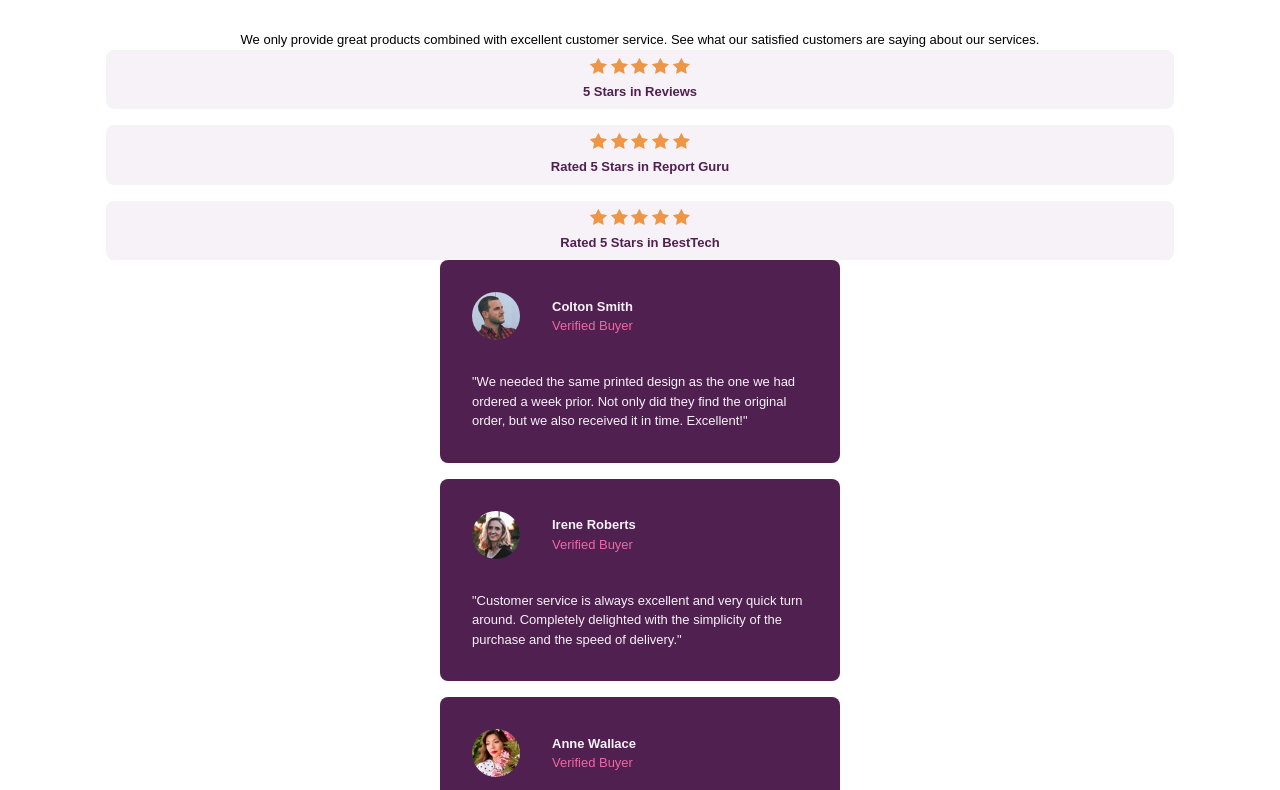
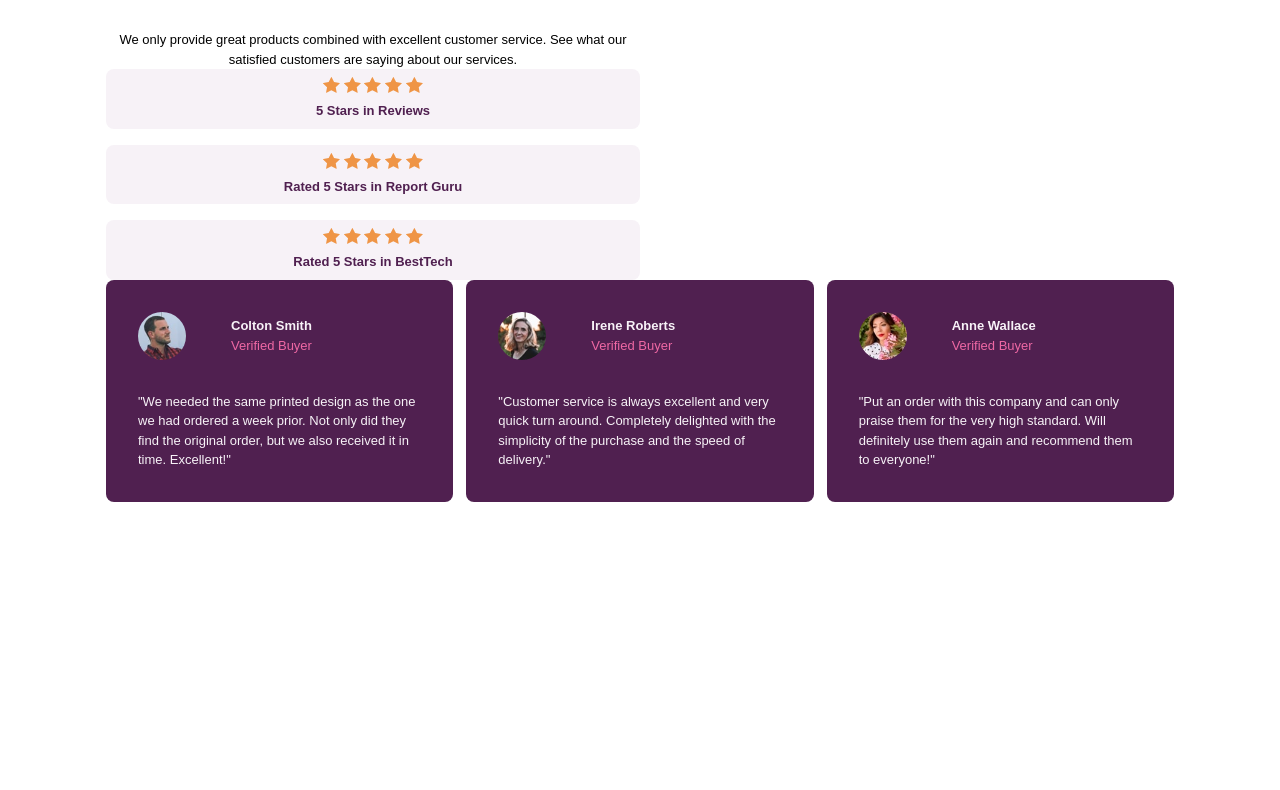
Before and after one commit to Golgariet/iCards, a website: page index.html in a window 1280 px wide. Shown: the part 290-1080 px from the top of the page. After the commit the page ends 800 px from the top, so only its background shows below. Drawn offline with Linux system fonts and the light colour scheme.

Commit message:
fixes 1.2

```diff
--- a/SCSS/base/_global.scss
+++ b/SCSS/base/_global.scss
@@ -20,3 +20,29 @@
 .lead {
     font-size: var(--fs-base-500);
 }
+
+// layout
+
+main {
+
+    @media(min-width: 50em) {
+        display:grid;
+        grid-template-columns: 1fr 1fr;
+    }
+
+}
+
+.intro {
+    grid-column: 1 / 2;
+
+}
+
+.ratngs {
+    grid-column: 2 / 3;
+
+}
+
+.quotes {
+    grid-column: 1 / -1;
+
+}
--- a/SCSS/base/_utilities.scss
+++ b/SCSS/base/_utilities.scss
@@ -10,6 +10,11 @@
 
 .split {
     display: flex;
+    flex-direction: column;
+    gap: 1em;
+    @media (min-width: 50em) {
+        flex-direction: row;
+    }
 }
 
 .center {
--- a/SCSS/components/_quotes.scss
+++ b/SCSS/components/_quotes.scss
@@ -12,7 +12,9 @@
         border-radius: var(--border-radius);
         padding: 2rem;
         max-width: 25rem;
-        margin: 0 auto;
+        margin-left: auto;
+        margin-right: auto;
+        height: 100%;
     }
 
     img {
--- a/index.html
+++ b/index.html
@@ -7,8 +7,9 @@
     <link rel="stylesheet" href="css/style.css" />
   </head>
   <body>
+    <div class="container">
       <main>
-      <div class="container">
+        <div class="intro">
           <h1>10,000+ of our users love our products.</h1>
 
           <p class="subtitle">
@@ -22,8 +23,9 @@
             <li class="review">Rated 5 Stars in Report Guru</li>
             <li class="review">Rated 5 Stars in BestTech</li>
           </ul>
+        </div>
 
-        <ul class="quotes flow-content">
+        <ul class="quotes split">
           <li>
             <blockquote>
               <div class="split center">
@@ -76,8 +78,8 @@
             </blockquote>
           </li>
         </ul>
+      </main>
     </div>
     <!--close container-->
-    </main>
   </body>
 </html>
```
Also changed, not shown: css/style.css. Lines whose indentation alone changed are shown as unchanged.
